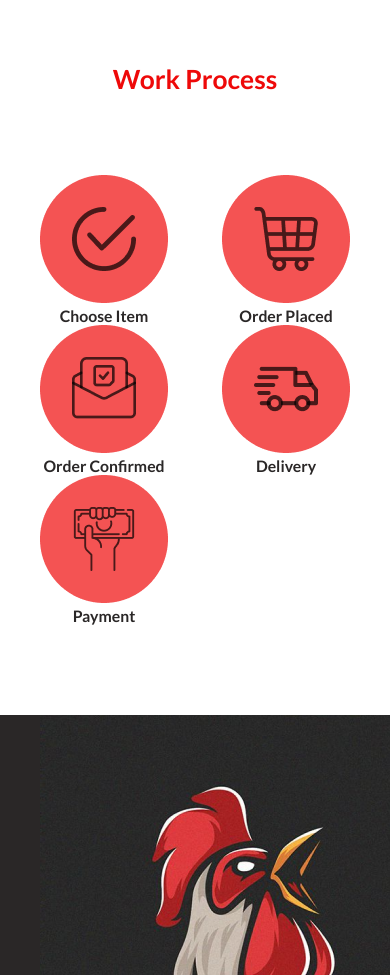
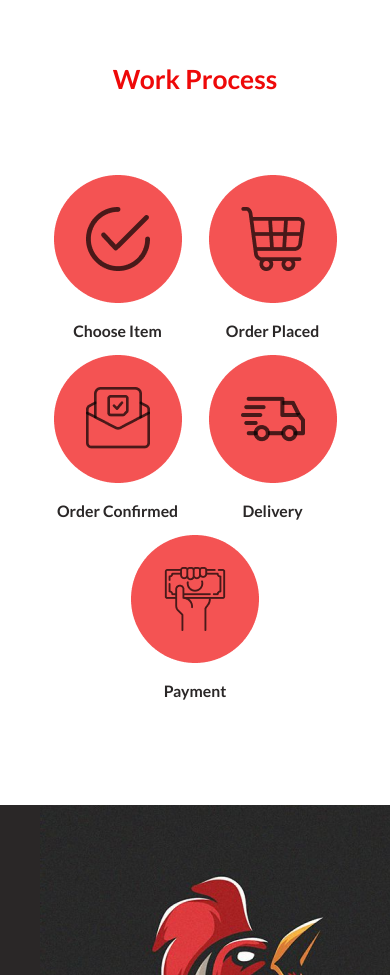
Before and after one commit to MayorErnest/Monarch-Chicken, a plain HTML site: page index.html in a window 390 px wide. Shown: the part 4415-5390 px from the top of the page. Drawn offline with Linux system fonts and the light colour scheme.

Commit message:
add responsive design to work section

```diff
--- a/css/main.css
+++ b/css/main.css
@@ -205,7 +205,7 @@ section p {
 }
 
 .work-process-section .flex {
-  justify-content: space-between;
+  justify-content: space-around;
   margin-top: 80px;
 }
 
@@ -213,6 +213,7 @@ section p {
   text-align: center;
   font-weight: 700;
   font-size: 0.987rem;
+  margin: 15px 0;
 }
 
 .in-touch-section {
```
